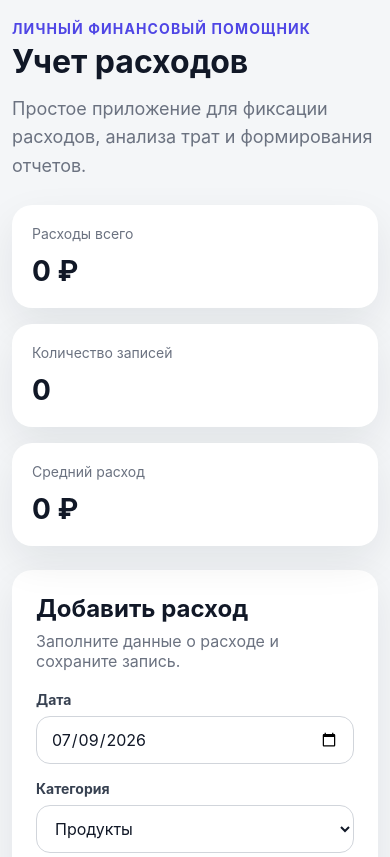
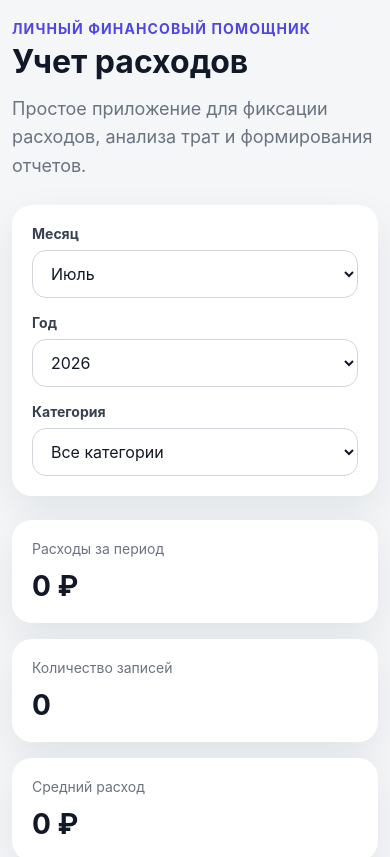
Before and after one commit to Sergio96969/expense-tracker, a React (Vite) app: page / in a window 390 px wide. Shown: the top 857 px of the page. Built offline with nearby package versions, Linux system fonts and the light colour scheme.

Commit message:
Replace month input with month and year selectors

```diff
--- a/src/App.css
+++ b/src/App.css
@@ -88,6 +88,46 @@ h1 {
   color: #ffffff;
   font-size: 20px;
   line-height: 1;
+}
+
+.filters {
+  display: grid;
+  grid-template-columns: repeat(2, minmax(0, 1fr));
+  gap: 16px;
+  margin-bottom: 24px;
+  padding: 20px;
+  border-radius: 24px;
+  background: #ffffff;
+  box-shadow: 0 16px 40px rgba(15, 23, 42, 0.08);
+}
+
+.filters label {
+  display: grid;
+  gap: 8px;
+}
+
+.filters label span {
+  color: #374151;
+  font-size: 14px;
+  font-weight: 700;
+}
+
+.filters input,
+.filters select {
+  width: 100%;
+  min-height: 48px;
+  border: 1px solid #d1d5db;
+  border-radius: 14px;
+  padding: 0 14px;
+  background: #ffffff;
+  color: #111827;
+  outline: none;
+}
+
+.filters input:focus,
+.filters select:focus {
+  border-color: #4f46e5;
+  box-shadow: 0 0 0 4px rgba(79, 70, 229, 0.12);
 }
 
 .summary {
@@ -250,6 +290,11 @@ h1 {
     padding: 20px 12px 32px;
   }
 
+  .filters {
+    grid-template-columns: 1fr;
+    border-radius: 20px;
+  }
+
   .summary {
     grid-template-columns: 1fr;
   }
--- a/src/App.tsx
+++ b/src/App.tsx
@@ -1,4 +1,5 @@
-import { FormEvent, useEffect, useMemo, useState } from 'react'
+import { useEffect, useMemo, useState } from 'react'
+import type { FormEvent } from 'react'
 import './App.css'
 
 type Expense = {
@@ -24,8 +25,31 @@ const DEFAULT_CATEGORIES = [
   'Другое',
 ]
 
+const MONTH_OPTIONS = [
+  { value: '01', label: 'Январь' },
+  { value: '02', label: 'Февраль' },
+  { value: '03', label: 'Март' },
+  { value: '04', label: 'Апрель' },
+  { value: '05', label: 'Май' },
+  { value: '06', label: 'Июнь' },
+  { value: '07', label: 'Июль' },
+  { value: '08', label: 'Август' },
+  { value: '09', label: 'Сентябрь' },
+  { value: '10', label: 'Октябрь' },
+  { value: '11', label: 'Ноябрь' },
+  { value: '12', label: 'Декабрь' },
+]
+
 function getTodayDate() {
   return new Date().toISOString().slice(0, 10)
+}
+
+function getCurrentMonth() {
+  return new Date().toISOString().slice(5, 7)
+}
+
+function getCurrentYear() {
+  return String(new Date().getFullYear())
 }
 
 function formatCurrency(value: number) {
@@ -56,6 +80,9 @@ function App() {
   const [description, setDescription] = useState('')
   const [amount, setAmount] = useState('')
   const [message, setMessage] = useState('')
+  const [selectedMonth, setSelectedMonth] = useState(getCurrentMonth())
+  const [selectedYear, setSelectedYear] = useState(getCurrentYear())
+  const [selectedCategory, setSelectedCategory] = useState('Все категории')
 
   useEffect(() => {
     localStorage.setItem(STORAGE_KEY, JSON.stringify(expenses))
@@ -73,15 +100,46 @@ function App() {
     return () => window.clearTimeout(timerId)
   }, [message])
 
-  const totalAmount = useMemo(() => {
-    return expenses.reduce((sum, expense) => sum + expense.amount, 0)
+  const yearOptions = useMemo(() => {
+    const currentYear = new Date().getFullYear()
+    const yearsFromExpenses = expenses.map((expense) =>
+      Number(expense.date.slice(0, 4)),
+    )
+
+    const minYear = Math.min(currentYear - 2, ...yearsFromExpenses)
+    const maxYear = Math.max(currentYear + 2, ...yearsFromExpenses)
+
+    const years: string[] = []
+
+    for (let year = maxYear; year >= minYear; year -= 1) {
+      years.push(String(year))
+    }
+
+    return years
   }, [expenses])
 
-  const averageAmount = expenses.length > 0 ? totalAmount / expenses.length : 0
+  const selectedPeriod = `${selectedYear}-${selectedMonth}`
+
+  const filteredExpenses = useMemo(() => {
+    return expenses.filter((expense) => {
+      const isSameMonth = expense.date.startsWith(selectedPeriod)
+      const isSameCategory =
+        selectedCategory === 'Все категории' || expense.category === selectedCategory
+
+      return isSameMonth && isSameCategory
+    })
+  }, [expenses, selectedPeriod, selectedCategory])
+
+  const totalAmount = useMemo(() => {
+    return filteredExpenses.reduce((sum, expense) => sum + expense.amount, 0)
+  }, [filteredExpenses])
+
+  const averageAmount =
+    filteredExpenses.length > 0 ? totalAmount / filteredExpenses.length : 0
 
   const sortedExpenses = useMemo(() => {
-    return [...expenses].sort((a, b) => b.date.localeCompare(a.date))
-  }, [expenses])
+    return [...filteredExpenses].sort((a, b) => b.date.localeCompare(a.date))
+  }, [filteredExpenses])
 
   function handleSubmit(event: FormEvent<HTMLFormElement>) {
     event.preventDefault()
@@ -144,15 +202,60 @@ function App() {
           </div>
         )}
 
+        <section className="filters">
+          <label>
+            <span>Месяц</span>
+            <select
+              value={selectedMonth}
+              onChange={(event) => setSelectedMonth(event.target.value)}
+            >
+              {MONTH_OPTIONS.map((month) => (
+                <option key={month.value} value={month.value}>
+                  {month.label}
+                </option>
+              ))}
+            </select>
+          </label>
+
+          <label>
+            <span>Год</span>
+            <select
+              value={selectedYear}
+              onChange={(event) => setSelectedYear(event.target.value)}
+            >
+              {yearOptions.map((year) => (
+                <option key={year} value={year}>
+                  {year}
+                </option>
+              ))}
+            </select>
+          </label>
+
+          <label>
+            <span>Категория</span>
+            <select
+              value={selectedCategory}
+              onChange={(event) => setSelectedCategory(event.target.value)}
+            >
+              <option value="Все категории">Все категории</option>
+              {DEFAULT_CATEGORIES.map((currentCategory) => (
+                <option key={currentCategory} value={currentCategory}>
+                  {currentCategory}
+                </option>
+              ))}
+            </select>
+          </label>
+        </section>
+
         <section className="summary">
           <article className="summary__card">
-            <span>Расходы всего</span>
+            <span>Расходы за период</span>
             <strong>{formatCurrency(totalAmount)}</strong>
           </article>
 
           <article className="summary__card">
             <span>Количество записей</span>
-            <strong>{expenses.length}</strong>
+            <strong>{filteredExpenses.length}</strong>
           </article>
 
           <article className="summary__card">
@@ -216,7 +319,8 @@ function App() {
                   const normalizedValue = onlyNumbers.replace(',', '.')
                   setAmount(normalizedValue)
                 }}
-/>            </label>
+              />
+            </label>
 
             <button className="button" type="submit">
               Добавить расход
@@ -232,7 +336,7 @@ function App() {
 
           {sortedExpenses.length === 0 ? (
             <div className="empty-state">
-              Пока расходов нет. Добавьте первую запись.
+              За выбранный период расходов нет.
             </div>
           ) : (
             <div className="expense-list">
```
Lines whose indentation alone changed are shown as unchanged.
